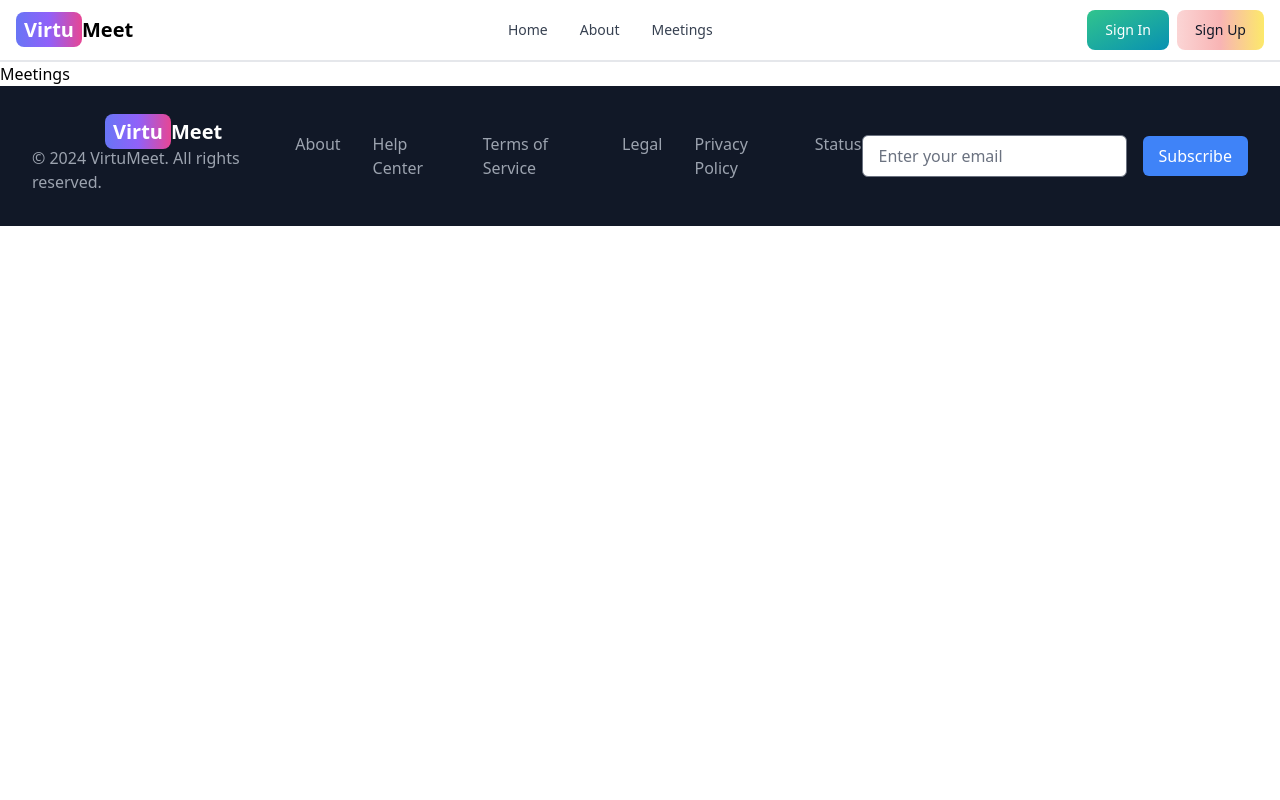
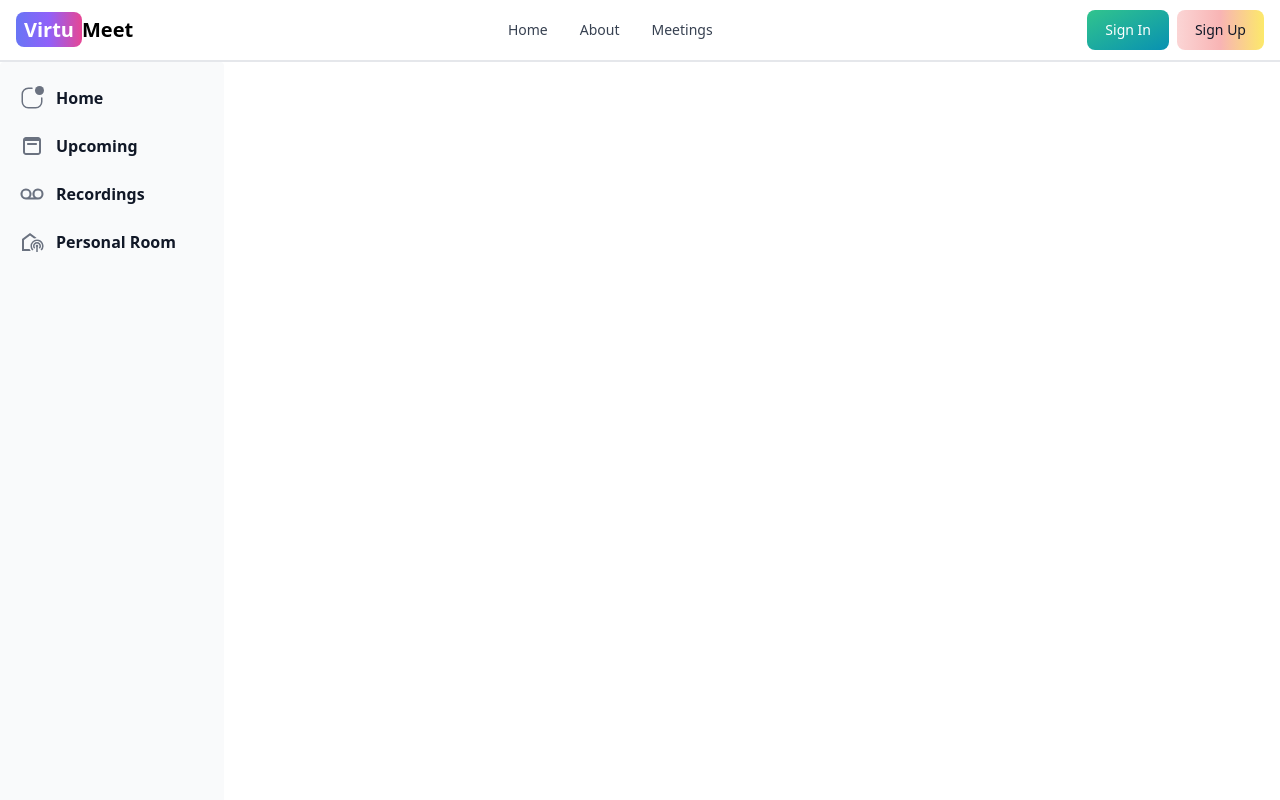
Before and after one commit to sakshammaggu/VirtuMeet-A-Video-Chat-Conferencing-App, a React (Vite) app in the folder client/: page /meetings in a window 1280 px wide. Shown: the top 800 px of the page. Built offline with nearby package versions, Linux system fonts and the light colour scheme; no server answers.

Commit message:
creating meetings page sidebar

```diff
--- /dev/null
+++ b/client/src/components/Meetings/MeetingsSidebar.jsx
@@ -0,0 +1,33 @@
+import React from 'react';
+import { Sidebar } from 'flowbite-react';
+
+import { BsAppIndicator } from "react-icons/bs";
+import { CgCalendar } from "react-icons/cg";
+import { IoRecordingSharp } from "react-icons/io5";
+import { MdOutlineBroadcastOnPersonal } from "react-icons/md";
+
+export default function MeetingsSidebar() {
+    return (
+        <Sidebar className='w-full md:w-56'>
+            <Sidebar.Items>
+                <Sidebar.ItemGroup>
+                    <Sidebar.Item as='div' className='font-semibold' icon={BsAppIndicator}>
+                        Home
+                    </Sidebar.Item>
+
+                    <Sidebar.Item as='div' className='font-semibold' icon={CgCalendar}>
+                        Upcoming
+                    </Sidebar.Item>
+
+                    <Sidebar.Item as='div' className='font-semibold' icon={IoRecordingSharp}>
+                        Recordings
+                    </Sidebar.Item>
+
+                    <Sidebar.Item as='div' className='font-semibold' icon={MdOutlineBroadcastOnPersonal}>
+                        Personal Room
+                    </Sidebar.Item>
+                </Sidebar.ItemGroup>
+            </Sidebar.Items>
+        </Sidebar>
+    )
+}
--- a/client/src/pages/Meetings.jsx
+++ b/client/src/pages/Meetings.jsx
@@ -1,7 +1,13 @@
 import React from 'react';
+import MeetingsSidebar from '../components/Meetings/MeetingsSidebar';
 
 export default function Meetings() {
     return (
-        <div>Meetings</div>
+        <div className='min-h-screen flex flex-col md:flex-row'>
+            {/* Sidebar */}
+            <div className="md-w-56">
+                <MeetingsSidebar />
+            </div>
+        </div>
     )
 }
```
